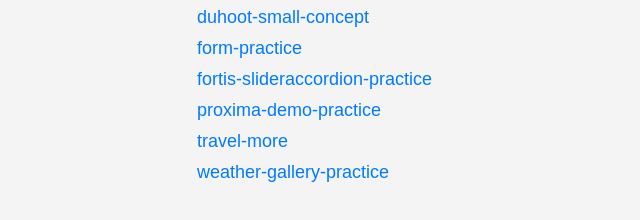
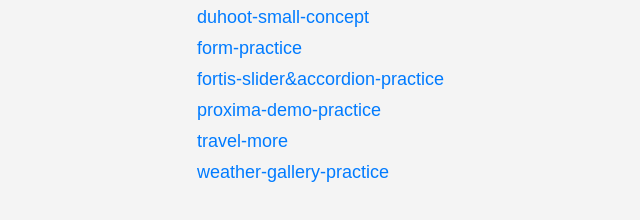
Before and after one commit to aleksandrvozniukconnect/portfolio, a plain HTML site: page index.html in a window 1280 px wide. Shown: the part 248-468 px from the top of the page, 43-683 px from the left. Drawn offline with Linux system fonts and the light colour scheme.

Commit message:
Update index.html

```diff
--- a/index.html
+++ b/index.html
@@ -42,7 +42,7 @@
        <li><a href="./company-propose-website/">company-propose-website</a></li>
         <li><a href="./duhoot-small-concept/">duhoot-small-concept</a></li>
        <li><a href="./form-practice/">form-practice</a></li>
-        <li><a href="./fortis-slider-and-accordion-practice/">fortis-slideraccordion-practice</a></li>
+        <li><a href="./fortis-slider&amp;accordion-practice/">fortis-slider&accordion-practice</a></li>
        <li><a href="./proxima-demo-practice/">proxima-demo-practice</a></li>
         <li><a href="./travel-more/">travel-more</a></li>
         <li><a href="./weather-gallery-practice/">weather-gallery-practice</a></li>
```
